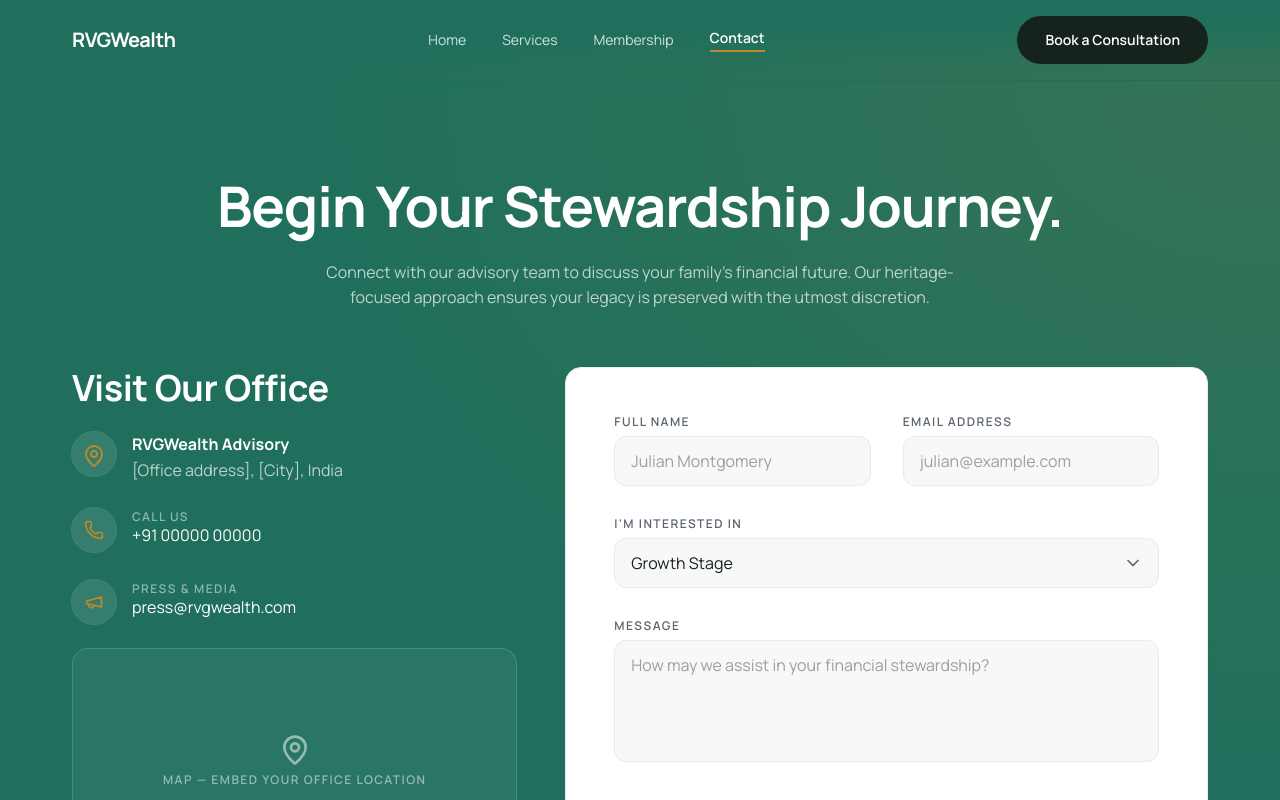
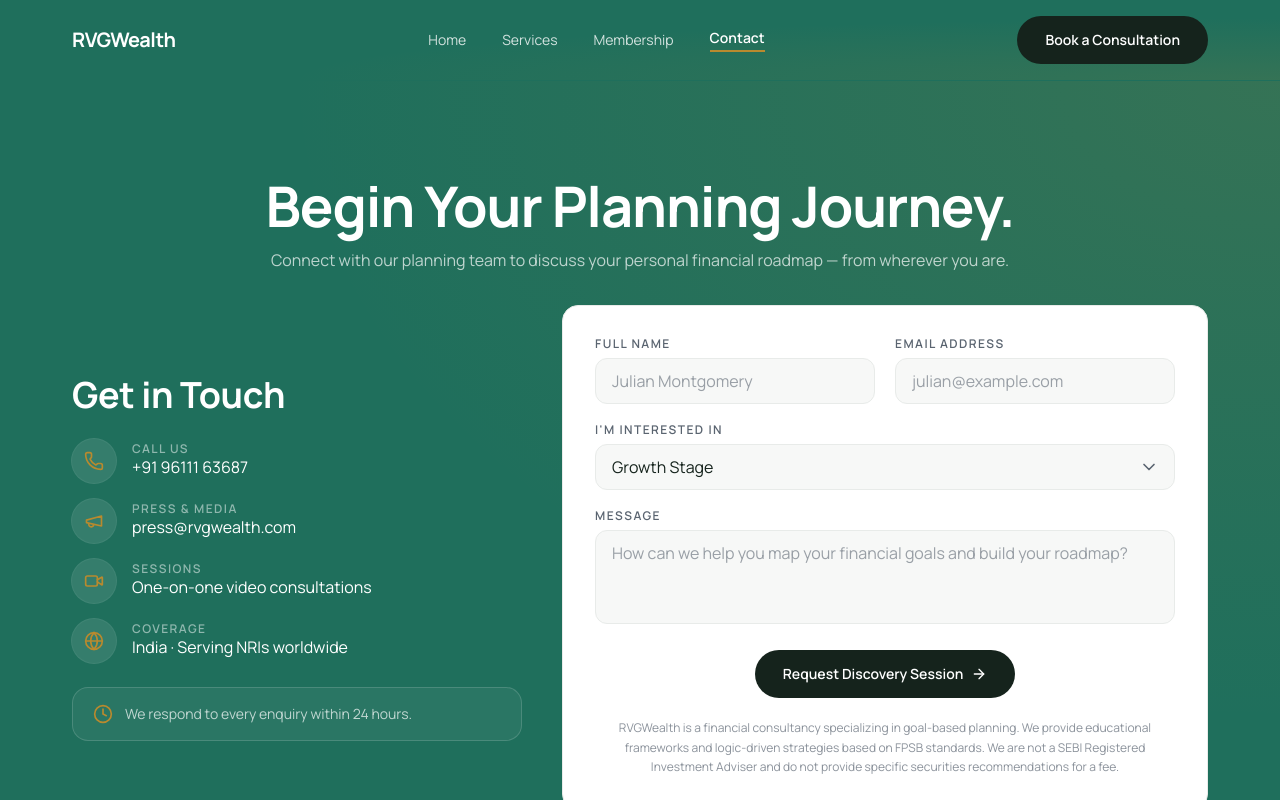
Before and after one commit to rvg-wealth/rvgwealth-landing, a Next.js app: page /contact in a window 1280 px wide. Shown: the top 800 px of the page. Built offline with nearby package versions, Linux system fonts and the light colour scheme.

Commit message:
update page content to match SEBI guidelines

```diff
--- a/src/app/contact/page.tsx
+++ b/src/app/contact/page.tsx
@@ -1,14 +1,17 @@
 import {
   ArrowRight,
   ChevronDown,
-  MapPin,
+  Clock,
+  Globe,
   Megaphone,
   Phone,
+  Video,
 } from "lucide-react";
 import { Section } from "@/components/Section";
 import { Button } from "@/components/Button";
 import { Card } from "@/components/Card";
 import { Eyebrow } from "@/components/Eyebrow";
+import { disclaimers } from "@/lib/content";
 
 export default function ContactPage() {
   return (
@@ -21,39 +24,28 @@ export default function ContactPage() {
 
       <div className="relative">
         {/* Heading */}
-        <div className="text-center mb-14">
-          <h1 className="text-display text-white mb-6">
-            Begin Your Stewardship Journey.
+        <div className="text-center mb-8">
+          <h1 className="text-display text-white mb-3">
+            Begin Your Planning Journey.
           </h1>
-          <p className="text-body text-white/70 max-w-2xl mx-auto">
-            Connect with our advisory team to discuss your family&apos;s
-            financial future. Our heritage-focused approach ensures your legacy
-            is preserved with the utmost discretion.
+          <p className="text-body text-white/70 max-w-3xl mx-auto">
+            Connect with our planning team to discuss your personal financial
+            roadmap — from wherever you are.
           </p>
         </div>
 
-        <div className="grid grid-cols-1 lg:grid-cols-12 gap-12">
-          {/* Left: address, contact rows, map */}
+        <div className="grid grid-cols-1 lg:grid-cols-12 gap-10 items-center">
+          {/* Left: how to reach us */}
           <div className="lg:col-span-5 space-y-6">
-            <h2 className="text-h2 text-white">Visit Our Office</h2>
-            <div className="flex items-start gap-4">
-              <span className="flex h-11 w-11 shrink-0 items-center justify-center rounded-full bg-white/10 text-gold ring-1 ring-white/15">
-                <MapPin className="w-6 h-6 text-gold shrink-0 mt-1" />
-              </span>
-              <div className="flex-1 min-w-0 text-body text-white/70">
-                <p className="font-bold text-white">RVGWealth Advisory</p>
-                <p className="whitespace-nowrap">[Office address], [City], India</p>
-              </div>
-            </div>
-
+            <h2 className="text-h2 text-white">Get in Touch</h2>
             <div className="space-y-4">
-              <div className="flex items-center gap-4 pb-3">
+              <div className="flex items-center gap-4">
                 <span className="flex h-11 w-11 shrink-0 items-center justify-center rounded-full bg-white/10 text-gold ring-1 ring-white/15">
                   <Phone className="w-5 h-5" />
                 </span>
                 <div>
                   <p className="text-eyebrow text-white/50">Call Us</p>
-                  <p className="text-body text-white">+91 00000 00000</p>
+                  <p className="text-body text-white">+91 96111 63687</p>
                 </div>
               </div>
               <div className="flex items-center gap-4">
@@ -65,27 +57,47 @@ export default function ContactPage() {
                   <p className="text-body text-white">press@rvgwealth.com</p>
                 </div>
               </div>
+              <div className="flex items-center gap-4">
+                <span className="flex h-11 w-11 shrink-0 items-center justify-center rounded-full bg-white/10 text-gold ring-1 ring-white/15">
+                  <Video className="w-5 h-5" />
+                </span>
+                <div>
+                  <p className="text-eyebrow text-white/50">Sessions</p>
+                  <p className="text-body text-white">
+                    One-on-one video consultations
+                  </p>
+                </div>
+              </div>
+              <div className="flex items-center gap-4">
+                <span className="flex h-11 w-11 shrink-0 items-center justify-center rounded-full bg-white/10 text-gold ring-1 ring-white/15">
+                  <Globe className="w-5 h-5" />
+                </span>
+                <div>
+                  <p className="text-eyebrow text-white/50">Coverage</p>
+                  <p className="text-body text-white">
+                    India · Serving NRIs worldwide
+                  </p>
+                </div>
+              </div>
             </div>
 
-            <div className="w-full h-56 rounded-2xl overflow-hidden border border-white/15 bg-white/5 flex items-center justify-center">
-              <div className="flex flex-col items-center gap-2 text-white/50">
-                <MapPin className="w-8 h-8" />
-                <span className="text-eyebrow">
-                  Map — embed your office location
-                </span>
-              </div>
+            <div className="flex items-center gap-3 rounded-2xl border border-white/15 bg-white/5 px-5 py-4">
+              <Clock className="w-5 h-5 shrink-0 text-gold" />
+              <p className="text-sm text-white/70">
+                We respond to every enquiry within 24 hours.
+              </p>
             </div>
           </div>
 
           {/* Right: form */}
           <div className="lg:col-span-7">
-            <Card className="p-10 md:p-12">
-              <form className="space-y-8">
-                <div className="grid grid-cols-1 md:grid-cols-2 gap-8">
+            <Card className="p-8">
+              <form className="space-y-5">
+                <div className="grid grid-cols-1 md:grid-cols-2 gap-5">
                   <div className="space-y-2">
                     <Eyebrow tone="muted">Full Name</Eyebrow>
                     <input
-                      className="w-full bg-mist border border-hairline rounded-lg px-4 py-3 text-ink placeholder:text-slate/60 focus:border-evergreen focus:outline-none"
+                      className="w-full bg-mist border border-hairline rounded-lg px-4 py-2.5 text-ink placeholder:text-slate/60 focus:border-evergreen focus:outline-none"
                       placeholder="Julian Montgomery"
                       type="text"
                     />
@@ -93,7 +105,7 @@ export default function ContactPage() {
                   <div className="space-y-2">
                     <Eyebrow tone="muted">Email Address</Eyebrow>
                     <input
-                      className="w-full bg-mist border border-hairline rounded-lg px-4 py-3 text-ink placeholder:text-slate/60 focus:border-evergreen focus:outline-none"
+                      className="w-full bg-mist border border-hairline rounded-lg px-4 py-2.5 text-ink placeholder:text-slate/60 focus:border-evergreen focus:outline-none"
                       placeholder="julian@example.com"
                       type="email"
                     />
@@ -103,7 +115,7 @@ export default function ContactPage() {
                   <Eyebrow tone="muted">I&apos;m Interested In</Eyebrow>
                   <div className="relative">
                     <select
-                      className="w-full bg-mist border border-hairline rounded-lg px-4 py-3 text-ink placeholder:text-slate/60 focus:border-evergreen focus:outline-none appearance-none cursor-pointer"
+                      className="w-full bg-mist border border-hairline rounded-lg px-4 py-2.5 text-ink placeholder:text-slate/60 focus:border-evergreen focus:outline-none appearance-none cursor-pointer"
                       defaultValue="growth"
                     >
                       <option value="foundation">Foundation Stage</option>
@@ -117,17 +129,20 @@ export default function ContactPage() {
                 <div className="space-y-2">
                   <Eyebrow tone="muted">Message</Eyebrow>
                   <textarea
-                    className="w-full bg-mist border border-hairline rounded-lg px-4 py-3 text-ink placeholder:text-slate/60 focus:border-evergreen focus:outline-none resize-none"
-                    placeholder="How may we assist in your financial stewardship?"
-                    rows={4}
+                    className="w-full bg-mist border border-hairline rounded-lg px-4 py-2.5 text-ink placeholder:text-slate/60 focus:border-evergreen focus:outline-none resize-none"
+                    placeholder="How can we help you map your financial goals and build your roadmap?"
+                    rows={3}
                   ></textarea>
                 </div>
                 <div className="flex justify-center">
                   <Button type="submit">
-                    Request Private Consultation
+                    Request Discovery Session
                     <ArrowRight className="w-4 h-4" />
                   </Button>
                 </div>
+                <p className="text-xs leading-relaxed text-slate/70 text-center">
+                  {disclaimers.registration}
+                </p>
               </form>
             </Card>
           </div>
--- a/src/app/layout.tsx
+++ b/src/app/layout.tsx
@@ -12,7 +12,7 @@ const manrope = Manrope({
 });
 
 export const metadata: Metadata = {
-  title: "RVGWealth — Investment Planning Services",
+  title: "RVGWealth — Goal-Based Financial Planning",
   description:
     "Empowering individuals with the knowledge, strategies, and confidence to build lasting wealth.",
   icons: {
--- a/src/app/membership/page.tsx
+++ b/src/app/membership/page.tsx
@@ -2,7 +2,7 @@ import { Check, ChevronDown, ShieldCheck, Users } from "lucide-react";
 import { Section } from "@/components/Section";
 import { Card } from "@/components/Card";
 import { Eyebrow } from "@/components/Eyebrow";
-import { planningProcess, tiers } from "@/lib/content";
+import { disclaimers, planningProcess, tiers } from "@/lib/content";
 
 const faqs = [
   {
@@ -122,6 +122,17 @@ export default function MembershipPage() {
             )
           )}
         </div>
+        <div className="mt-12 max-w-3xl mx-auto text-center space-y-2">
+          <p className="text-sm text-slate">
+            One-time enrolment — no recurring fees.
+          </p>
+          <p className="text-xs leading-relaxed text-slate/80">
+            {disclaimers.registration}
+          </p>
+          <p className="text-xs leading-relaxed text-slate/80">
+            {disclaimers.risk}
+          </p>
+        </div>
       </Section>
 
       {/* Process */}
--- a/src/app/page.tsx
+++ b/src/app/page.tsx
@@ -3,7 +3,6 @@ import {
   BookOpen,
   Check,
   Lightbulb,
-  Star,
   Target,
   TrendingUp,
 } from "lucide-react";
@@ -11,7 +10,13 @@ import { Section } from "@/components/Section";
 import { Button } from "@/components/Button";
 import { Card } from "@/components/Card";
 import { Eyebrow } from "@/components/Eyebrow";
-import { flagship, mission, services, tiers } from "@/lib/content";
+import {
+  flagship,
+  mission,
+  planningProcess,
+  services,
+  tiers,
+} from "@/lib/content";
 
 const journey = [
   { icon: BookOpen, label: "Knowledge" },
@@ -25,23 +30,6 @@ const turningPoints = [
   "Make decisions with logic, not emotion",
   "Evaluate both opportunity and risk",
   "Follow a structured financial plan",
-];
-
-const testimonials = [
-  {
-    quote:
-      "RVGWealth gave me the clarity I never had with money. For the first time I have a real plan — and the confidence to follow it.",
-    name: "Rohan Mehta",
-    role: "Software Engineer",
-    initials: "RM",
-  },
-  {
-    quote:
-      "They didn't just hand me advice; they taught me how to think about my finances. My family's future finally feels secure.",
-    name: "Priya Nair",
-    role: "Business Owner",
-    initials: "PN",
-  },
 ];
 
 export default function Home() {
@@ -65,10 +53,9 @@ export default function Home() {
               <span className="text-gold">Build Your Legacy.</span>
             </h1>
             <p className="text-body text-white/70 max-w-lg">
-              Your future isn&apos;t built by chance — it&apos;s built by
-              strategy. At RVGWealth, we turn your ambitions into a powerful
-              financial roadmap designed to grow, protect, and maximize your
-              wealth.
+              Your future is built by intent. At RVGWealth, we turn your
+              ambitions into a structured financial roadmap designed to help
+              you organize, protect, and optimize your financial goals.
             </p>
             <div className="flex items-center gap-4">
               <Button
@@ -226,34 +213,22 @@ export default function Home() {
         </div>
       </Section>
 
-      {/* Testimonials */}
+      {/* Our Process */}
       <Section background="sage" divider>
         <div className="text-center mb-16">
           <Eyebrow tone="gold" className="mb-4">
-            Testimonials
+            Our Process
           </Eyebrow>
-          <h2 className="text-h2 text-ink">Voices of Confidence</h2>
+          <h2 className="text-h2 text-ink">A Structured Path to Clarity</h2>
         </div>
-        <div className="grid md:grid-cols-2 gap-8">
-          {testimonials.map((t) => (
-            <Card key={t.name} className="p-12">
-              <div className="flex gap-1 mb-6">
-                {Array.from({ length: 5 }).map((_, i) => (
-                  <Star key={i} className="w-5 h-5 fill-gold text-gold" />
-                ))}
-              </div>
-              <p className="text-h3 text-ink mb-8 leading-relaxed">
-                &ldquo;{t.quote}&rdquo;
-              </p>
-              <div className="flex items-center gap-4">
-                <span className="flex h-14 w-14 items-center justify-center rounded-full bg-evergreen/10 font-semibold text-evergreen ring-1 ring-evergreen/15">
-                  {t.initials}
-                </span>
-                <div>
-                  <h4 className="font-bold text-ink">{t.name}</h4>
-                  <p className="text-sm text-slate">{t.role}</p>
-                </div>
-              </div>
+        <div className="grid grid-cols-1 md:grid-cols-2 lg:grid-cols-3 gap-8">
+          {planningProcess.map((step, i) => (
+            <Card key={step.title} className="p-8">
+              <span className="text-display text-gold/30 leading-none">
+                {String(i + 1).padStart(2, "0")}
+              </span>
+              <h3 className="text-h3 text-ink mt-4 mb-2">{step.title}</h3>
+              <p className="text-body text-slate">{step.detail}</p>
             </Card>
           ))}
         </div>
@@ -263,7 +238,7 @@ export default function Home() {
       <Section background="evergreen" divider>
         <div className="flex flex-col items-center text-center">
           <Eyebrow tone="gold" className="mb-6">
-            Membership
+            Financial Education &amp; Planning Packages
           </Eyebrow>
           <h2 className="text-h2 text-white mb-8">Ready to Start Your Journey?</h2>
           <p className="text-body text-white/70 max-w-xl mb-12">
--- a/src/components/SiteFooter.tsx
+++ b/src/components/SiteFooter.tsx
@@ -1,6 +1,7 @@
 import { Globe, Mail, Share2 } from "lucide-react";
 import Image from "next/image";
 import { footerColumns, siteInfo } from "@/lib/site";
+import { disclaimers } from "@/lib/content";
 import { Container } from "./Container";
 
 export function SiteFooter() {
@@ -48,7 +49,17 @@ export function SiteFooter() {
           ))}
         </div>
 
-        <div className="mt-16 flex flex-col items-start justify-between gap-4 border-t border-white/10 pt-8 md:flex-row md:items-center">
+        {/* SEBI disclosures */}
+        <div className="mt-16 space-y-3 border-t border-white/10 pt-8">
+          <p className="text-xs leading-relaxed text-white/45">
+            {disclaimers.registration}
+          </p>
+          <p className="text-xs leading-relaxed text-white/45">
+            {disclaimers.risk}
+          </p>
+        </div>
+
+        <div className="mt-8 flex flex-col items-start justify-between gap-4 border-t border-white/10 pt-8 md:flex-row md:items-center">
           <p className="text-sm text-white/50">{siteInfo.copyright}</p>
           <div className="flex items-center gap-2 text-sm text-white/70">
             <Globe className="h-4 w-4 text-gold" />
--- a/src/lib/content.ts
+++ b/src/lib/content.ts
@@ -20,15 +20,15 @@ export type Service = {
 // Flagship offering — featured separately from the consultancy grid.
 export const flagship: Service = {
   icon: TrendingUp,
-  title: "Investment Planning",
-  tagline: "Strategic Management",
+  title: "Goal-Based Financial Planning",
+  tagline: "Strategic Financial Roadmap",
   description:
-    "High-impact strategies tailored to your situation, goals, and aspirations — built across asset allocation, risk, and behavioral finance to grow, protect, and accelerate your wealth.",
+    "Personalized frameworks tailored to your aspirations — utilizing logical asset mapping and behavioral finance to help you organize, protect, and build toward your financial milestones.",
   items: [
-    "Asset Allocation & Securities",
-    "Investment Risk & Performance",
+    "Asset Class Education & Allocation Frameworks",
+    "Risk Awareness & Performance Literacy",
     "Behavioral Finance",
-    "Suitability & Objectives",
+    "Goals, Constraints & Suitability",
   ],
 };
 
@@ -77,7 +77,7 @@ export const services: Service[] = [
     description:
       "With longer lifespans, the real risk is outliving your savings. We build logic-driven plans that sustain your lifestyle for 25–30+ years.",
     items: [
-      "Longevity & corpus optimization",
+      "Longevity & corpus sustainability mapping",
       "Income sustainability models",
       "Resilient retirement roadmap",
     ],
@@ -99,7 +99,7 @@ export const services: Service[] = [
     title: "NRI Services",
     tagline: "Stay Connected to India",
     description:
-      "Structure the right banking and investment solutions across borders — optimized for tax efficiency, repatriation, and RBI compliance.",
+      "We guide you through banking and asset class structures across borders — with a focus on tax efficiency, repatriation, and RBI compliance.",
     items: [
       "NRE, NRO & FCNR accounts",
       "Multi-currency income management",
@@ -122,10 +122,10 @@ export type Tier = {
 export const tiers: Tier[] = [
   {
     name: "Foundation",
-    stage: "Start Strong",
+    stage: "Financial Literacy Foundation",
     price: "₹7,999",
     tagline:
-      "Build a solid financial base — strengthen your fundamentals, financial literacy, and clear, achievable goals.",
+      "Build a logic-driven financial base through educational videos, planning templates, and clear, achievable goals.",
     features: [
       "Full Financial “Money Matters” Video Course",
       "Ready-to-use Financial Planning Templates",
@@ -136,10 +136,10 @@ export const tiers: Tier[] = [
   },
   {
     name: "Growth",
-    stage: "Accelerate Progress",
+    stage: "Structured Growth Mapping",
     price: "₹24,999",
     tagline:
-      "Take your finances to the next level with personalized, one-on-one strategy and active management.",
+      "Take your finances to the next level with interactive, goal-based planning and one-on-one sessions.",
     popular: true,
     features: [
       "Everything in Foundation",
@@ -152,16 +152,16 @@ export const tiers: Tier[] = [
   },
   {
     name: "Apex",
-    stage: "Achieve Excellence",
+    stage: "Strategic Stewardship",
     price: "₹54,999",
     tagline:
-      "Complete financial leadership — a trusted partner to preserve, grow, and optimize your wealth and legacy.",
+      "Comprehensive stewardship — a trusted partner to help you track, protect, and efficiently manage your legacy roadmap.",
     features: [
       "Everything in Growth",
-      "Dedicated 1-on-1 Priority Advisory",
-      "Comprehensive Wealth Management & Roadmap",
-      "Ongoing Portfolio Monitoring & Optimization",
-      "Risk Management & Wealth Protection",
+      "Dedicated One-on-One Comprehensive Consultation",
+      "Comprehensive Financial Roadmap",
+      "Periodic Goal Alignment & Efficiency Review",
+      "Risk Awareness & Wealth Protection Planning",
       "Premium Wealth Building & Legacy Book",
     ],
     cta: "Go Apex",
@@ -185,18 +185,28 @@ export const planningProcess: Step[] = [
     detail: "Evaluate your position; assess strengths, gaps, and opportunities.",
   },
   {
-    title: "Strategy Development",
-    detail: "Build and present personalized recommendations, explained clearly.",
+    title: "Financial Roadmap Design",
+    detail:
+      "Build and present a logical goal framework with clearly explained options.",
   },
   {
-    title: "Implementation",
-    detail: "Define responsibilities and support execution and selection.",
+    title: "Guided Action",
+    detail:
+      "Define the steps for you to take, with educational support as you select and execute your own plan.",
   },
   {
-    title: "Review & Optimization",
-    detail: "Periodic evaluation; adjust strategies as life and goals change.",
+    title: "Periodic Review & Realignment",
+    detail:
+      "Evaluate progress toward goals and adjust your roadmap to stay on track with life changes.",
   },
 ];
 
 export const mission =
   "To empower 100,000 middle-class individuals to break free from financial stress and debt — and step into a life of confidence, clarity, and abundance.";
+
+// SEBI compliance disclosures — shown in the footer and near engagement points.
+export const disclaimers = {
+  registration:
+    "RVGWealth is a financial consultancy specializing in goal-based planning. We provide educational frameworks and logic-driven strategies based on FPSB standards. We are not a SEBI Registered Investment Adviser and do not provide specific securities recommendations for a fee.",
+  risk: "Investments in the securities market are subject to market risks. Read all the related documents carefully before investing.",
+};
--- a/src/lib/site.ts
+++ b/src/lib/site.ts
@@ -3,7 +3,7 @@ export const siteInfo = {
   tagline:
     "Empowering individuals with the knowledge, strategies, and confidence to build lasting wealth.",
   address: {
-    line1: "RVGWealth Advisory",
+    line1: "RVGWealth",
     line2: "[Office address], [City], India",
     phone: "+91 00000 00000",
   },
@@ -21,7 +21,7 @@ export const footerColumns: FooterColumn[] = [
     heading: "Services",
     links: [
       { label: "Financial Education", href: "/services" },
-      { label: "Investment Planning", href: "/services" },
+      { label: "Goal-Based Planning", href: "/services" },
       { label: "Retirement Consultancy", href: "/services" },
       { label: "Insurance Planning", href: "/services" },
       { label: "NRI Services", href: "/services" },
```
